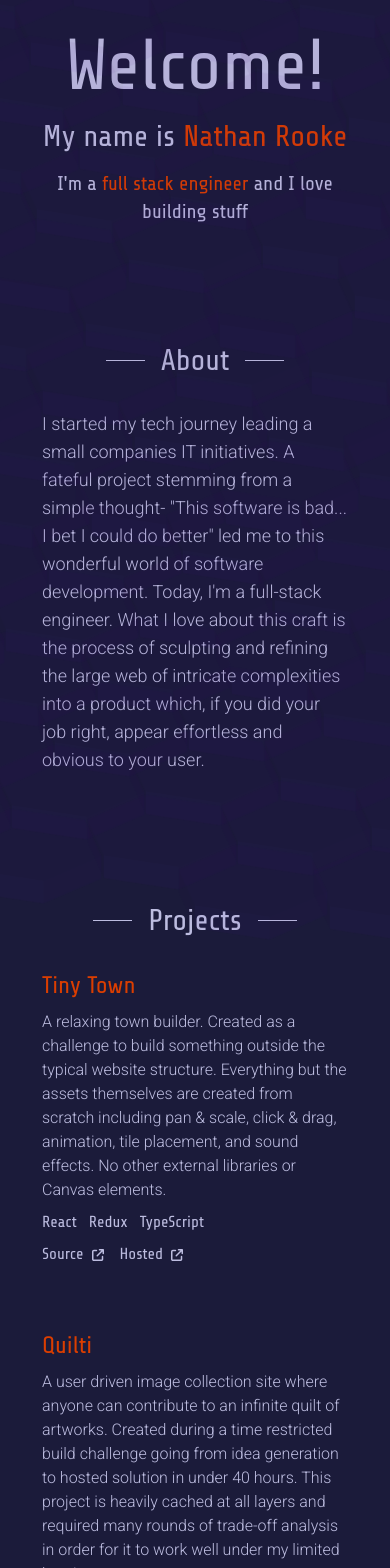
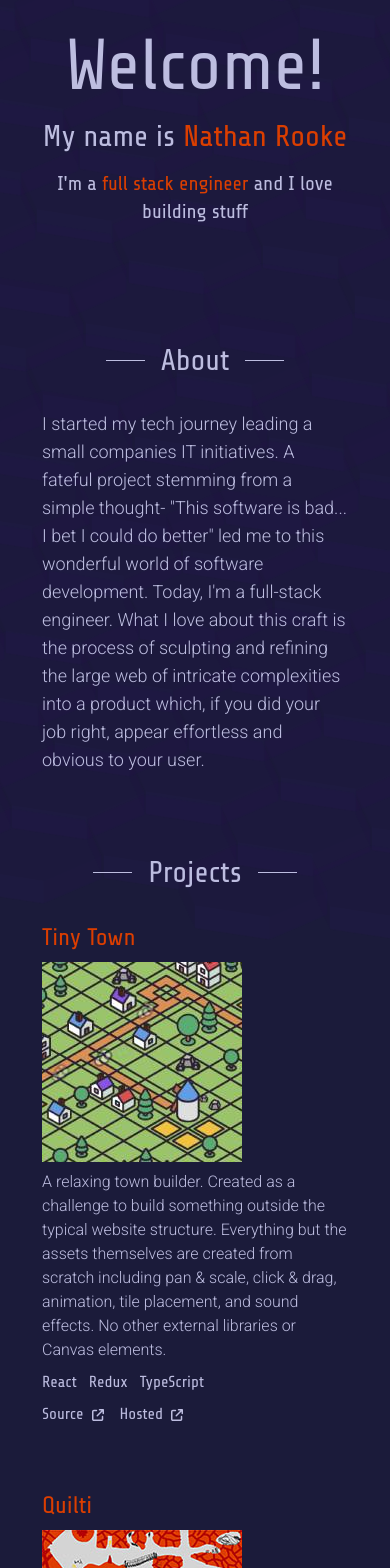
Before and after one commit to hobblyhoy/hexa-portfolio, a React (Create React App) app: page / in a window 390 px wide. Shown: the top 1568 px of the page. Built offline with nearby package versions, Linux system fonts and the light colour scheme.

Commit message:
Various tweaks

```diff
--- a/src/app/constants.ts
+++ b/src/app/constants.ts
@@ -5,7 +5,7 @@ export const HEXAGON_TILE_WIDTH = 150; // Height is automatically set
 export const HEXAGON_TILE_PIXEL_BUFFER = 3; // Pixel space between hexagons
 export const HEXAGON_FADE_TIME = 500; // Opacity fade in / fade out time
 export const HEXAGON_WIPE_INTERVAL_HIDE = 50; // Time for the initial wipe phase
-export const HEXAGON_WIPE_INTERVAL_REVEAL = 150; // Time for the reveal phase
+export const HEXAGON_WIPE_INTERVAL_REVEAL = 100; // Time for the reveal phase
 export const HEXAGON_WIPE_FINISH_POINT =
    window.innerWidth * -0.5 - HEXAGON_TILE_WIDTH / 2; // X coord to wipe away hexagons from during reveal phase
 export const HEXAGON_START_DELAY_RANGE = [0, 10]; // How long to wait before starting to float
--- a/src/features/contact/Contact.tsx
+++ b/src/features/contact/Contact.tsx
@@ -5,7 +5,7 @@ import { faEnvelope } from '@fortawesome/free-solid-svg-icons';
 
 function Contact() {
    return (
-      <div className="mt-24" id="contact">
+      <div className="mt-12 lg:mt-16" id="contact">
          <Header text="Contact" />
          <div className="flex justify-center gap-8">
             <a
--- a/src/features/projects/Project.tsx
+++ b/src/features/projects/Project.tsx
@@ -1,11 +1,15 @@
 import { useState } from 'react';
 import { faGithub, IconDefinition } from '@fortawesome/free-brands-svg-icons';
-import { faPaperPlane } from '@fortawesome/free-solid-svg-icons';
+import {
+   faArrowUpRightFromSquare,
+   faPaperPlane,
+} from '@fortawesome/free-solid-svg-icons';
 import ProjectLink from './ProjectLink';
 import useBreakpoint from '../customHooks/useBreakpoint';
 import ProjectLinkMini from './ProjectLinkMini';
 import WhiteHoverCard from '../structure/WhiteHoverCard';
 import TagsList from '../structure/Tags';
+import { FontAwesomeIcon } from '@fortawesome/react-fontawesome';
 
 export interface IProjectProps {
    title: string;
@@ -43,7 +47,7 @@ function Project({ title, description, image, tags, codeUrl, siteUrl }: IProject
          <div
             className={`grid grid-cols-[auto,1fr] gap-x-3 gap-y-2 p-3 ${
                !isDesktop ? 'pl-0' : ''
-            } cursor-default`}
+            }`}
             onMouseEnter={() => setIsHovered(true)}
             onMouseLeave={() => setIsHovered(false)}
          >
@@ -56,8 +60,25 @@ function Project({ title, description, image, tags, codeUrl, siteUrl }: IProject
                   />
                )}
             </div>
-            <div className="text-2xl text-accent">{title}</div>
-            <div className="col-start-2 roboto-light">
+            <div className="text-2xl text-accent">
+               <h3>
+                  {title}
+                  {isDesktop && (
+                     <span className="ml-2 text-lg">
+                        <FontAwesomeIcon icon={faArrowUpRightFromSquare} />
+                     </span>
+                  )}
+               </h3>
+            </div>
+            {!isDesktop && (
+               <div className="col-start-2">
+                  <img
+                     src={image}
+                     alt={`Screenshot of application ${title}`}
+                  />
+               </div>
+            )}
+            <div className="col-start-2 roboto-light row-start-3">
                <div className="relative">
                   <div className={isDesktop ? hoveredFadeOut : ''}>{description}</div>
                   {/* Source and site links hover overlay */}
@@ -78,13 +99,13 @@ function Project({ title, description, image, tags, codeUrl, siteUrl }: IProject
                      ))}
                </div>
             </div>
-            <div className="col-start-2 row-start-3">
+            <div className="col-start-2 row-start-4">
                <TagsList tags={tags} />
             </div>
 
             {/* Mobile inline source and site links */}
             {!isDesktop && (
-               <div className="col-start-2 row-start-4">
+               <div className="col-start-2 row-start-5">
                   {links.map(link => (
                      <ProjectLinkMini {...link} isScreenReader={false} key={link.text} />
                   ))}
--- a/src/features/projects/Projects.tsx
+++ b/src/features/projects/Projects.tsx
@@ -74,7 +74,7 @@ function Projects() {
    ];
 
    return (
-      <div className="mt-24" id="projects">
+      <div className="mt-12 lg:mt-16" id="projects">
          <Header text="Projects" />
          {projects.map(proj => (
             <div className="mb-10" key={proj.title}>
--- a/src/features/structure/ContentFrame.tsx
+++ b/src/features/structure/ContentFrame.tsx
@@ -15,6 +15,8 @@ function ContentFrame() {
       margin-left: ${isDesktop ? '50%' : 'unset'};
       padding: ${isDesktop ? '40px' : '30px'};
       justify-content: center;
+      position: ${isDesktop ? 'unset' : 'relative'};
+      z-index: ${isDesktop ? 0 : 2};
    `;
 
    const max600Css = css`
--- a/src/features/structure/Header.tsx
+++ b/src/features/structure/Header.tsx
@@ -24,12 +24,12 @@ const barCss = css`
 const Header: React.FC<HeaderProps> = ({ text }) => {
    return (
       <div className="flex items-center justify-center w-full my-5">
-         <span
+         <h2
             className="relative px-4 text-3xl before:bg-primary after:bg-primary"
             css={barCss}
          >
             {text}
-         </span>
+         </h2>
       </div>
    );
 };
--- a/src/features/structure/WhiteHoverCard.tsx
+++ b/src/features/structure/WhiteHoverCard.tsx
@@ -6,7 +6,7 @@ interface IProps {
 
 function WhiteHoverCard({ children }: IProps) {
    return (
-      <div className="transition-colors duration-500 ease-in-out bg-white bg-opacity-0 hover:bg-opacity-5 rounded-md">
+      <div className="transition-colors duration-500 ease-in-out bg-white bg-opacity-0 hover:bg-opacity-5 rounded-md cursor-default">
          {children}
       </div>
    );
--- a/src/features/welcome/Welcome.tsx
+++ b/src/features/welcome/Welcome.tsx
@@ -1,7 +1,7 @@
 function Welcome() {
    return (
       <div className="text-center">
-         <div className="text-7xl sm:text-9xl mb-4">Welcome!</div>
+         <div className="text-7xl sm:text-9xl mb-4"><h1>Welcome!</h1></div>
          <div className="text-3xl sm:text-5xl mb-4 sm:mb-8">
             <span>My name is </span>
             <span className="text-accent">Nathan Rooke</span>
--- a/src/features/work/Job.tsx
+++ b/src/features/work/Job.tsx
@@ -1,4 +1,4 @@
-import { faRightLong } from '@fortawesome/free-solid-svg-icons';
+import { faArrowUpRightFromSquare, faRightLong } from '@fortawesome/free-solid-svg-icons';
 import { FontAwesomeIcon } from '@fortawesome/react-fontawesome';
 import WhiteHoverCard from '../structure/WhiteHoverCard';
 import TagsList from '../structure/Tags';
@@ -16,7 +16,9 @@ function Job({ title, companyName, start, end, description, tags }: IJobProps) {
    return (
       <WhiteHoverCard>
          <div className="grid gap-1 p-3">
-            <div className="text-xl text-accent">{title}</div>
+            <div className="text-xl text-accent">
+               <h3>{title}</h3>
+            </div>
             <div className="justify-self-end roboto-light text-sm self-center">
                {start}
                <FontAwesomeIcon icon={faRightLong} className="mx-2" />
--- a/src/features/work/Work.tsx
+++ b/src/features/work/Work.tsx
@@ -40,7 +40,7 @@ function Work() {
    ];
 
    return (
-      <div className="mt-24" id="work">
+      <div className="mt-12 lg:mt-16" id="work">
          <Header text="Work" />
          {jobs.map(job => (
             <div className="mb-4" key={job.title}>
```
